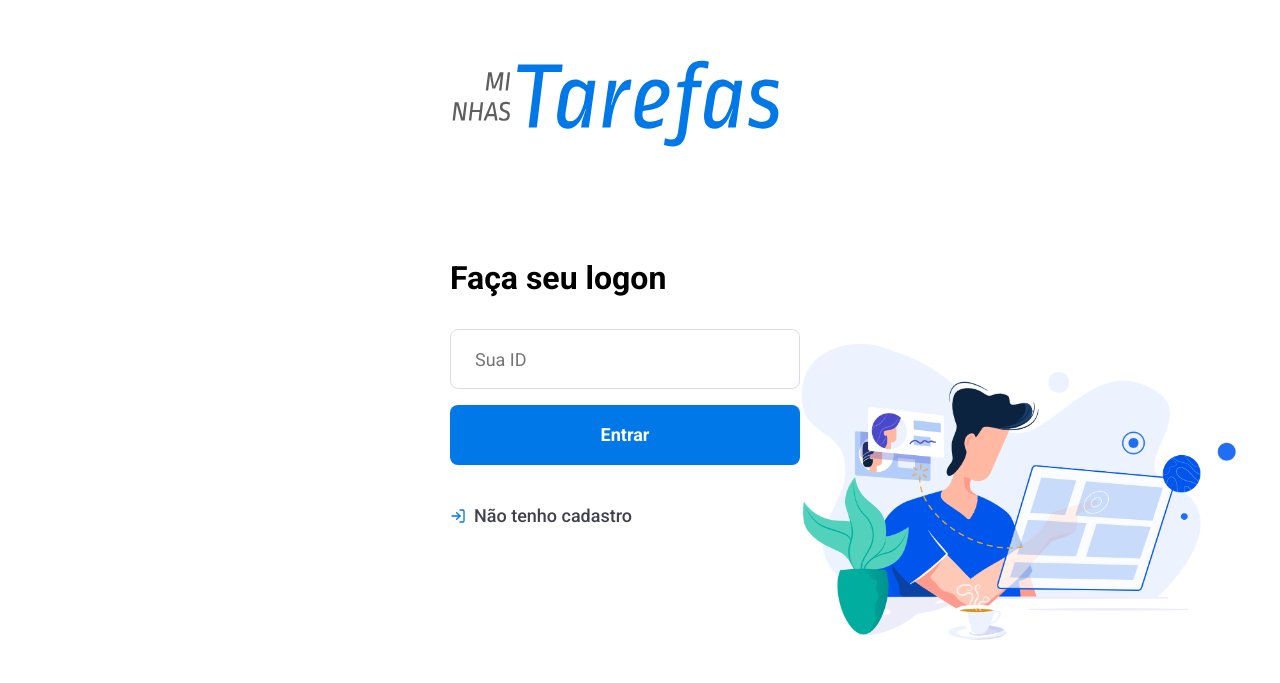
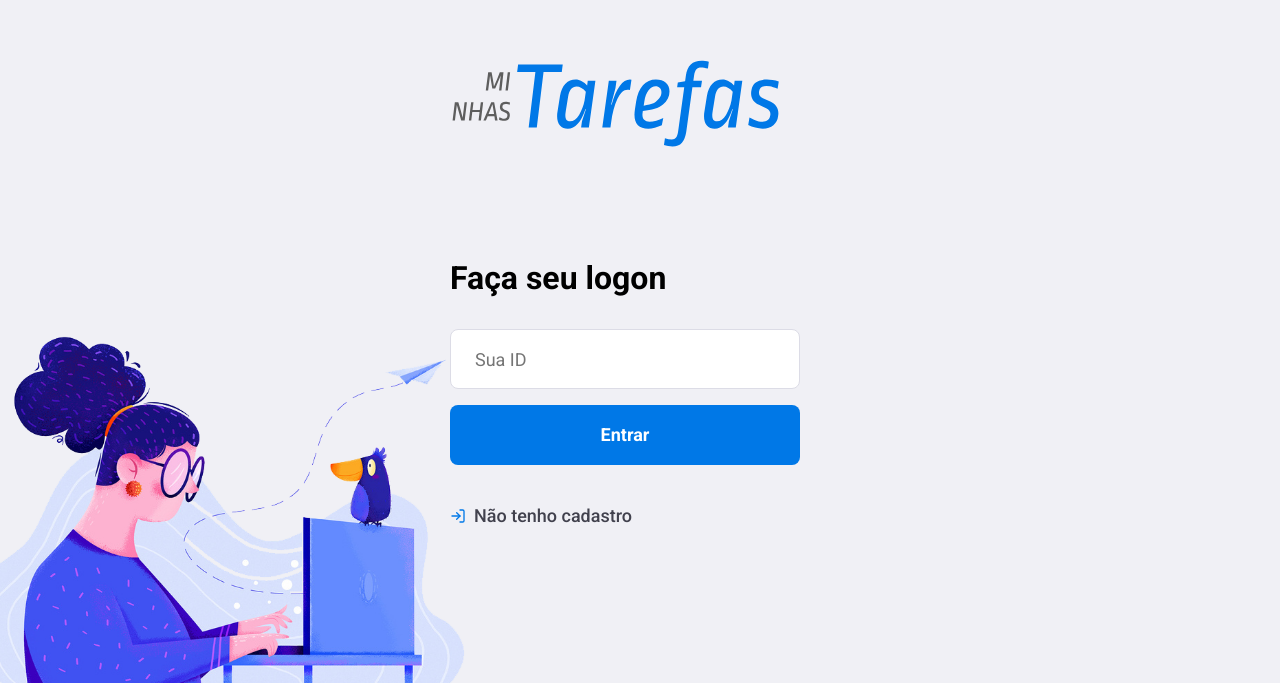
Before and after one commit to MarquisAlexander/controle-tarefa, a React (Create React App) app in the folder frontend/: page / in a window 1280 px wide. Shown: the part 117-800 px from the top of the page. Built offline with nearby package versions, Linux system fonts and the light colour scheme.

Commit message:
adicionando os butoes de prioridade

```diff
--- a/frontend/src/pages/Logon/styles.css
+++ b/frontend/src/pages/Logon/styles.css
@@ -1,20 +1,15 @@
 .logon-container {
     width: 100%;
-    max-height: 1120px;
     height: 100vh;
-    margin: 0 auto;
-
     display: flex;
     align-items: center;
     justify-content: center;
-
-    background-color: #fff;
+    background-color: #f0f0f5;
     background-image: url("../../assets/illustrations_start.png");
     background-repeat: no-repeat;
-    background-position: 98%;
-
+    background-position-x: left;
     background-position-y: bottom;
-    background-size: 40%;
+    background-size: 43%;
 
 }
 
--- a/frontend/src/pages/NewIncident/index.js
+++ b/frontend/src/pages/NewIncident/index.js
@@ -11,12 +11,22 @@ import './styles.css';
 export default function NewIncident() {
     const [title, setTitle] = useState('');
     const [description, setDescription] = useState('');
-    const [prioridade, setPrioridade] = useState("");
+    const [prioridade, setPrioridade] = useState('');
     const [responsavel, setResponsavel] = useState('');
 
     const history = useHistory();
 
     const  userId = localStorage.getItem('userId');
+
+
+    function prioBaixa(e) {
+        e.preventDefault();
+
+        const prioridade = ("Baixa");
+
+        console.log(prioridade);
+    }
+
 
     async function handleNewIncident(e) {
         e.preventDefault();
@@ -83,7 +93,18 @@ export default function NewIncident() {
 
 
                     <button className="button" type="submit">Cadastrar</button>
+
+                    <button className="button" type="submit" value={'Baixa'}
+                    onClick={e => setPrioridade(e.target.value)}
+                    >teste1</button>
+
+<button className="button" type="submit" value={'Alta'}
+                    onClick={e => setPrioridade(e.target.value)}
+                    >teste1</button>
                 </form>
+
+
+
             </div>
         </div>
     );
```
Also changed, not shown: frontend/src/assets/illustrations_start.png.
